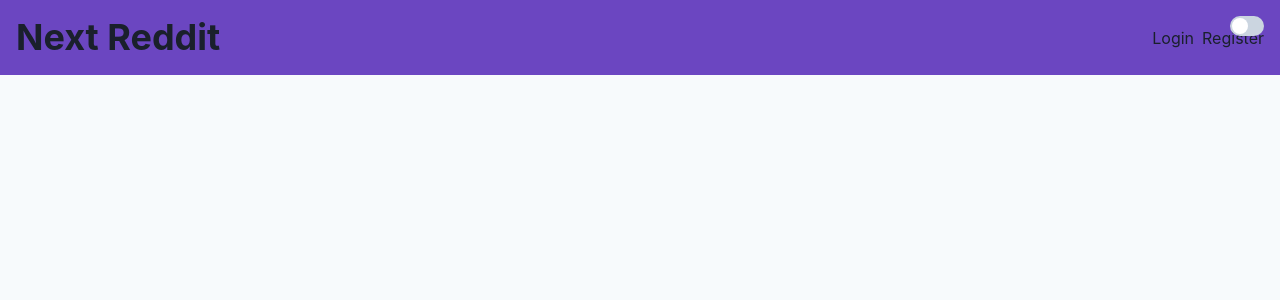
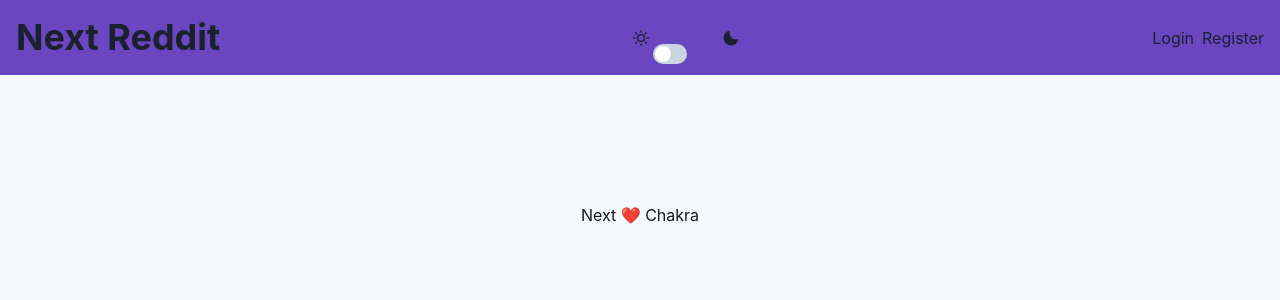
Before and after one commit to gilwong00/next-reddit, a Next.js app in the folder client/: page / in a window 1280 px wide. Shown: the top 300 px of the page. Built offline with nearby package versions, Linux system fonts and the light colour scheme.

Commit message:
Center dark mode slider on navbar

```diff
--- a/client/src/components/DarkModeSwitch.tsx
+++ b/client/src/components/DarkModeSwitch.tsx
@@ -1,11 +1,13 @@
 import { useColorMode, Switch } from '@chakra-ui/react';
+import { SunIcon, MoonIcon } from '@chakra-ui/icons';
 
 export const DarkModeSwitch = () => {
   const { colorMode, toggleColorMode } = useColorMode();
   const isDark = colorMode === 'dark';
   return (
+    <>
+      <SunIcon mr={5} h={8} />
       <Switch
-      position='fixed'
         top='1rem'
         right='1rem'
         color='green'
@@ -13,5 +15,7 @@
         onChange={toggleColorMode}
         zIndex={100}
       />
+      <MoonIcon ml={5} h={8} />
+    </>
   );
 };
--- a/client/src/components/Navbar.tsx
+++ b/client/src/components/Navbar.tsx
@@ -1,13 +1,25 @@
 import NextLink from 'next/link';
 import { Flex, Heading, Link } from '@chakra-ui/react';
+import { DarkModeSwitch } from './DarkModeSwitch';
 
 export const Navbar = () => {
   return (
-    <Flex zIndex={1} position='sticky' top={0} bg='purple.600' p={4} w='100%'>
+    <Flex
+      dir='row'
+      zIndex={1}
+      position='sticky'
+      top={0}
+      bg='purple.600'
+      p={4}
+      w='100%'
+    >
       <Flex align='center' justify='space-between'>
         <NextLink href='/'>
           <Heading>Next Reddit</Heading>
         </NextLink>
+      </Flex>
+      <Flex flex={1} align='center' justify='center'>
+        <DarkModeSwitch />
       </Flex>
       <Flex ml='auto' align='center' justify='flex-end'>
         <NextLink href='/login'>
--- a/client/src/pages/index.tsx
+++ b/client/src/pages/index.tsx
@@ -1,14 +1,11 @@
 import { Text } from '@chakra-ui/react';
 import { Container } from '../components/Container';
-import { Main } from '../components/Main';
-import { DarkModeSwitch } from '../components/DarkModeSwitch';
 import { Footer } from '../components/Footer';
 
 const Index = () => (
   <Container height='100vh'>
-    <Main></Main>
+    {/* <Main></Main> */}
 
-    <DarkModeSwitch />
     <Footer>
       <Text>Next ❤️ Chakra</Text>
     </Footer>
```
Lines whose indentation alone changed are shown as unchanged.
